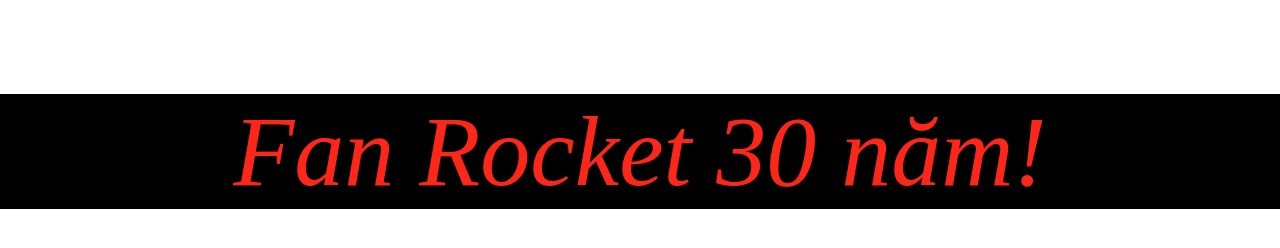
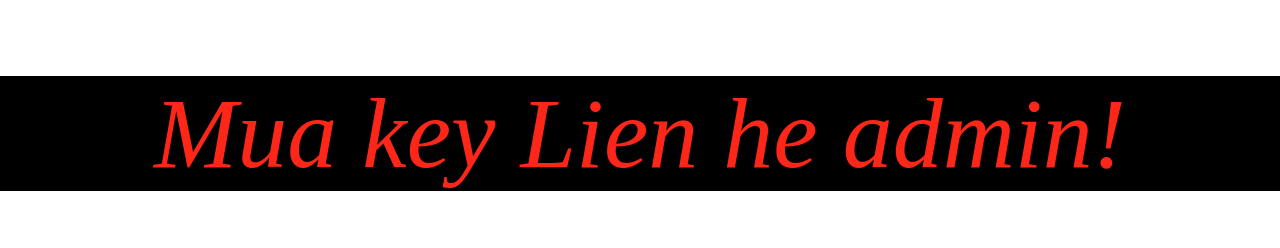
Before and after one commit to haokazz/gicungco, a plain HTML site: page index.html in a window 1280 px wide. Shown: the part 356-604 px from the top of the page. Drawn offline with Linux system fonts and the light colour scheme.

Commit message:
Update index.html

```diff
--- a/index.html
+++ b/index.html
@@ -33,9 +33,7 @@
 		</li>
 	</ul>
 	</main>
-	<p>Liên Hệ Đấm Nhau 0865752025</p>
-	<div class="cuoi">
-    @Copyright 2023 Thiên Hào, All rights reserved
+	<p> 0865752025</p>
 		</script>
 <div class="center-text",
   style="background-color:rgb(0, 0, 0);
@@ -48,7 +46,7 @@
         align-items: center;
         justify-content: center;
         margin-bottom: 5px;
-        text-align: center;">Fan Rocket 30 năm!</div>
+        text-align: center;">Mua key Lien he admin!</div>
 
 	</div>
 </body>
```
